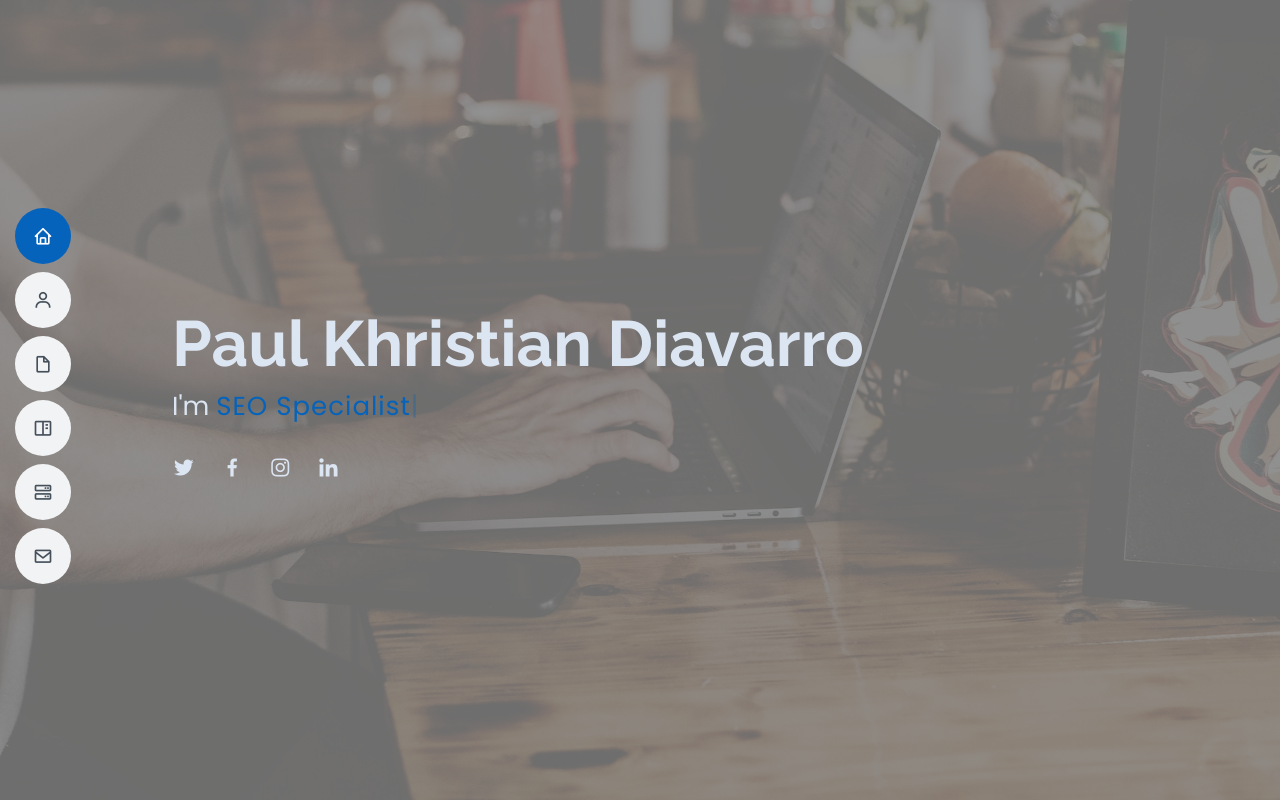
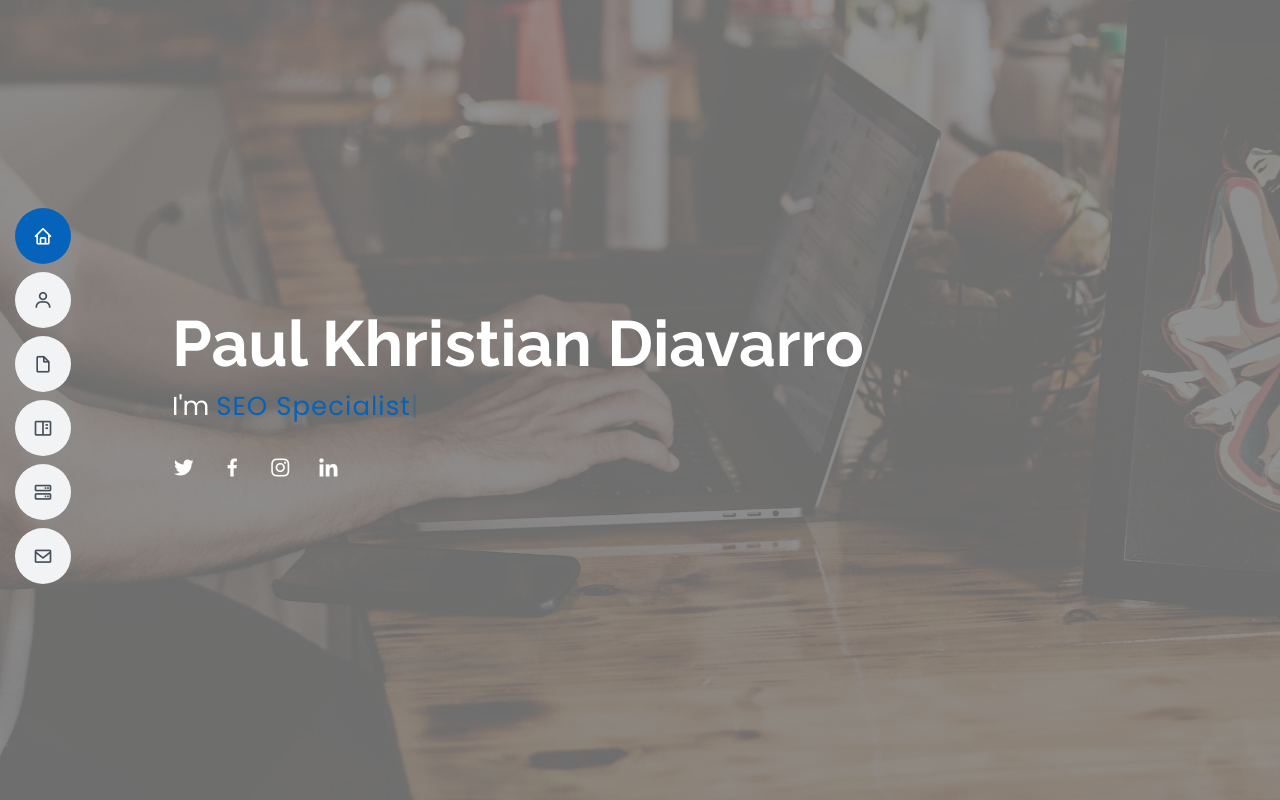
Before and after one commit to jinnua1996/resume-portfolio, a plain HTML site: page index.html in a window 1280 px wide. Shown: the top 800 px of the page. Drawn offline with nearby package versions, Linux system fonts and the light colour scheme.

Commit message:
Update style.css

```diff
--- a/assets/css/style.css
+++ b/assets/css/style.css
@@ -310,11 +310,11 @@ h6 {
   font-size: 64px;
   font-weight: 700;
   line-height: 56px;
-  color: #dce5f2;
+  color: #ffffff;
 }
 
 #hero p {
-  color: #dce5f2;
+  color: #ffffff;
   margin: 15px 0 0 0;
   font-size: 26px;
   font-family: "Poppins", sans-serif;
@@ -332,7 +332,7 @@ h6 {
 #hero .social-links a {
   font-size: 24px;
   display: inline-block;
-  color: #dce5f2;
+  color: #ffffff;
   line-height: 1;
   margin-right: 20px;
   transition: 0.3s;
```
